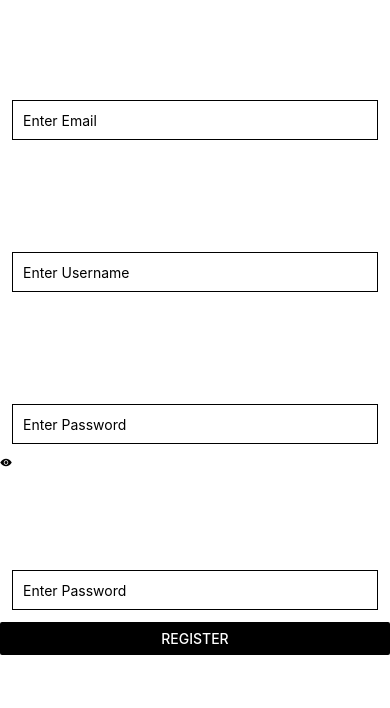
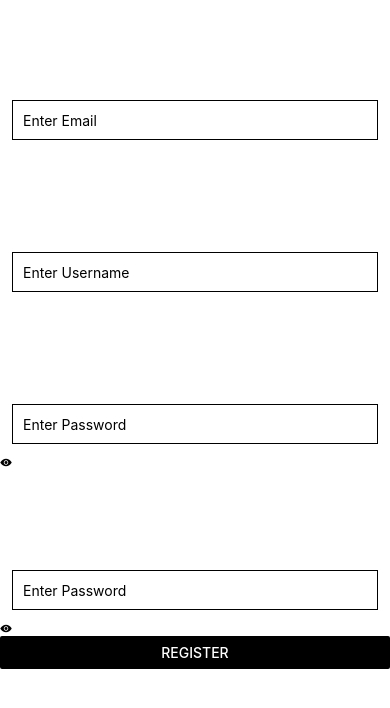
Before and after one commit to Jordan-Burgess/kyzien_app, a React Native app: screen / in a window 390 px wide. Shown: the top 708 px of the page. Built offline with nearby package versions, Linux system fonts and the light colour scheme.

Commit message:
Add Eye Icon to hide or show password

```diff
--- a/pages/Register.js
+++ b/pages/Register.js
@@ -9,6 +9,7 @@ function Register() {
   const [password, setPassword] = useState('');
   const [passwordConfirm, setPasswordConfirm] = useState('');
   const [hidePass, setHidePass] = useState(true)
+  const [hidePassConfirm, setHidePassConfrim] = useState(true)
 
   return (
     <View>
@@ -38,8 +39,9 @@ function Register() {
         onChangeText={setPasswordConfirm}
         value={passwordConfirm}
         placeholder='Enter Password'
-        secureTextEntry={true}
+        secureTextEntry={hidePassConfirm? true : false}
       />
+      <Icon name={hidePassConfirm ? 'eye' : 'eye-off'} onPress={() => setHidePassConfrim(!hidePassConfirm)}/>
       <Button title='Register' color='#000'/>
     </View>
   )
```
